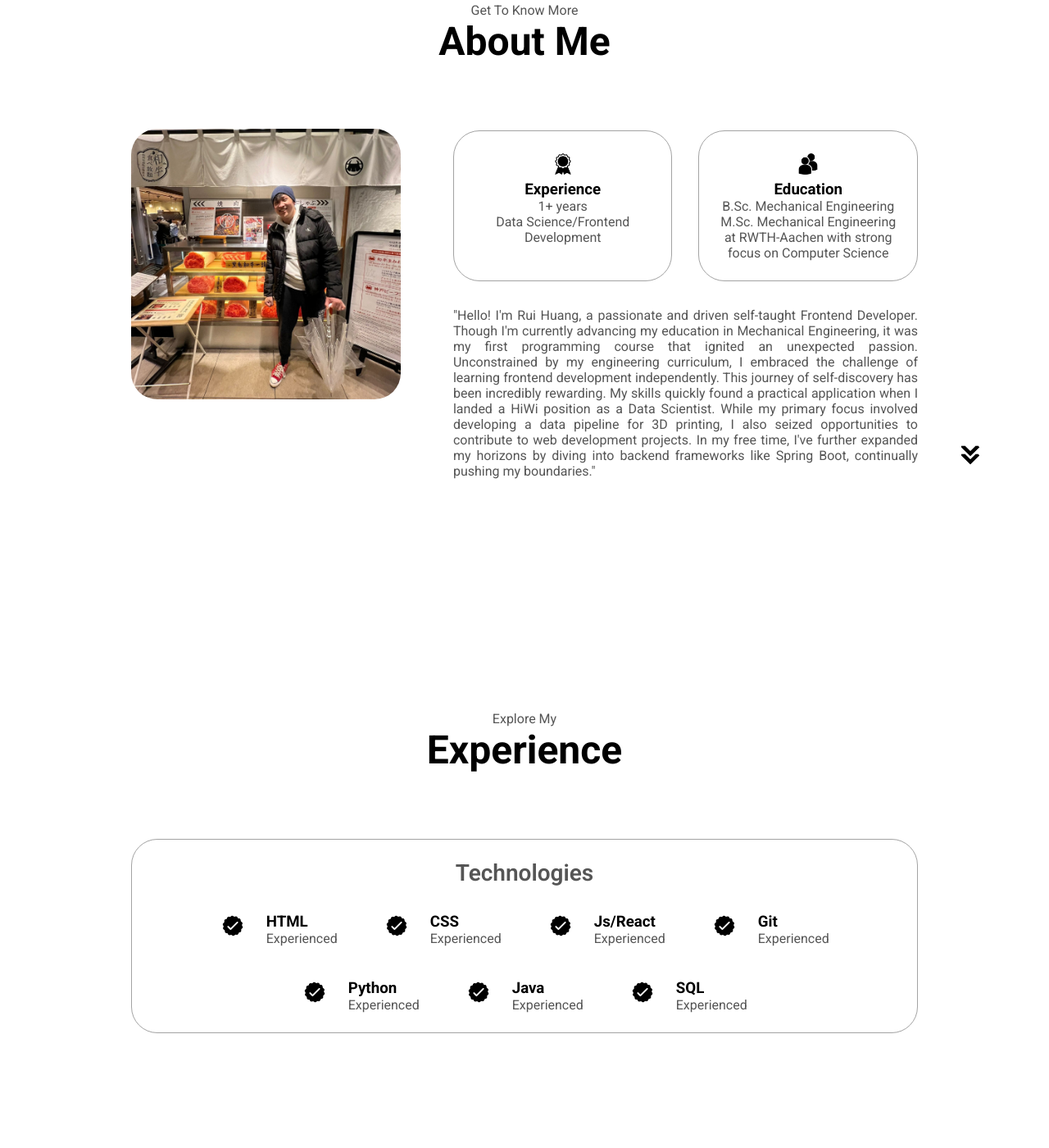
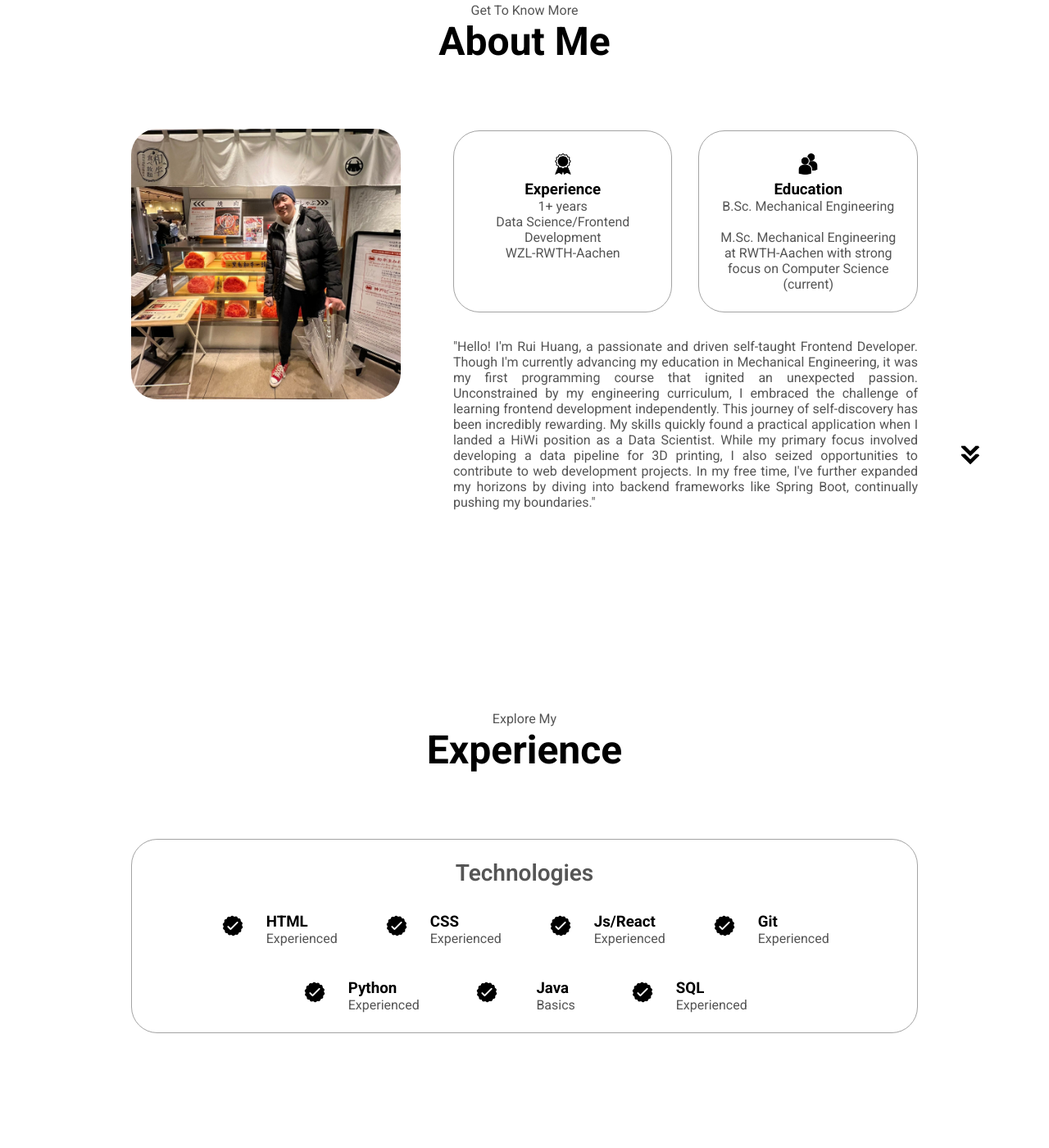
Before and after one commit to RuiHuang0/PortfolioWebsite, a plain HTML site: page index.html in a window 1280 px wide. Shown: the part 933-2333 px from the top of the page at 82% size. Drawn offline with Linux system fonts and the light colour scheme.

Commit message:
little changes

```diff
--- a/index.html
+++ b/index.html
@@ -84,7 +84,7 @@
                          alt="experience icon"
                          class="icon"/>
                     <h3>Experience</h3>
-                    <p>1+ years <br>Data Science/Frontend Development</p>
+                    <p>1+ years <br>Data Science/Frontend Development <br> WZL-RWTH-Aachen</p>
                 </div>
                 <div class="details-container">
                     <img src="./assets/education.png"
@@ -92,8 +92,8 @@
                          class="icon">
 
                     <h3>Education</h3>
-                    <p>B.Sc. Mechanical Engineering<br /> M.Sc. Mechanical Engineering <br>
-                        at RWTH-Aachen with strong focus on Computer Science</p>
+                    <p>B.Sc. Mechanical Engineering<br><br>  M.Sc. Mechanical Engineering <br>
+                        at RWTH-Aachen with strong focus on Computer Science (current)</p>
                 </div>
             </div>
             <div class="text-container">
@@ -171,7 +171,7 @@
                              class="icon"/>
                         <div>
                             <h3>Java</h3>
-                            <p>Experienced</p>
+                            <p>Basics</p>
                         </div>
                     </article>
                     <article>
@@ -207,7 +207,7 @@
                 <h2 class="experience-sub-title project-title">Responsive Portfolio Website</h2>
                 <div class="btn-container">
                     <button class="btn btn-color2 project-btn"
-                            onclick="location.href='https://github.com/RuiHuang0'">
+                            onclick="location.href='https://github.com/RuiHuang0/PortfolioWebsite'">
                         Github
                     </button>
                     <button class="btn btn-color2 project-btn"
@@ -225,7 +225,7 @@
                 <h2 class="experience-sub-title project-title">Recipe Generator using Javascript</h2>
                 <div class="btn-container">
                     <button class="btn btn-color2 project-btn"
-                            onclick="location.href='https://github.com/RuiHuang0'">
+                            onclick="location.href='https://github.com/RuiHuang0/Recipegenerator'">
                         Github
                     </button>
                     <button class="btn btn-color2 project-btn"
```
